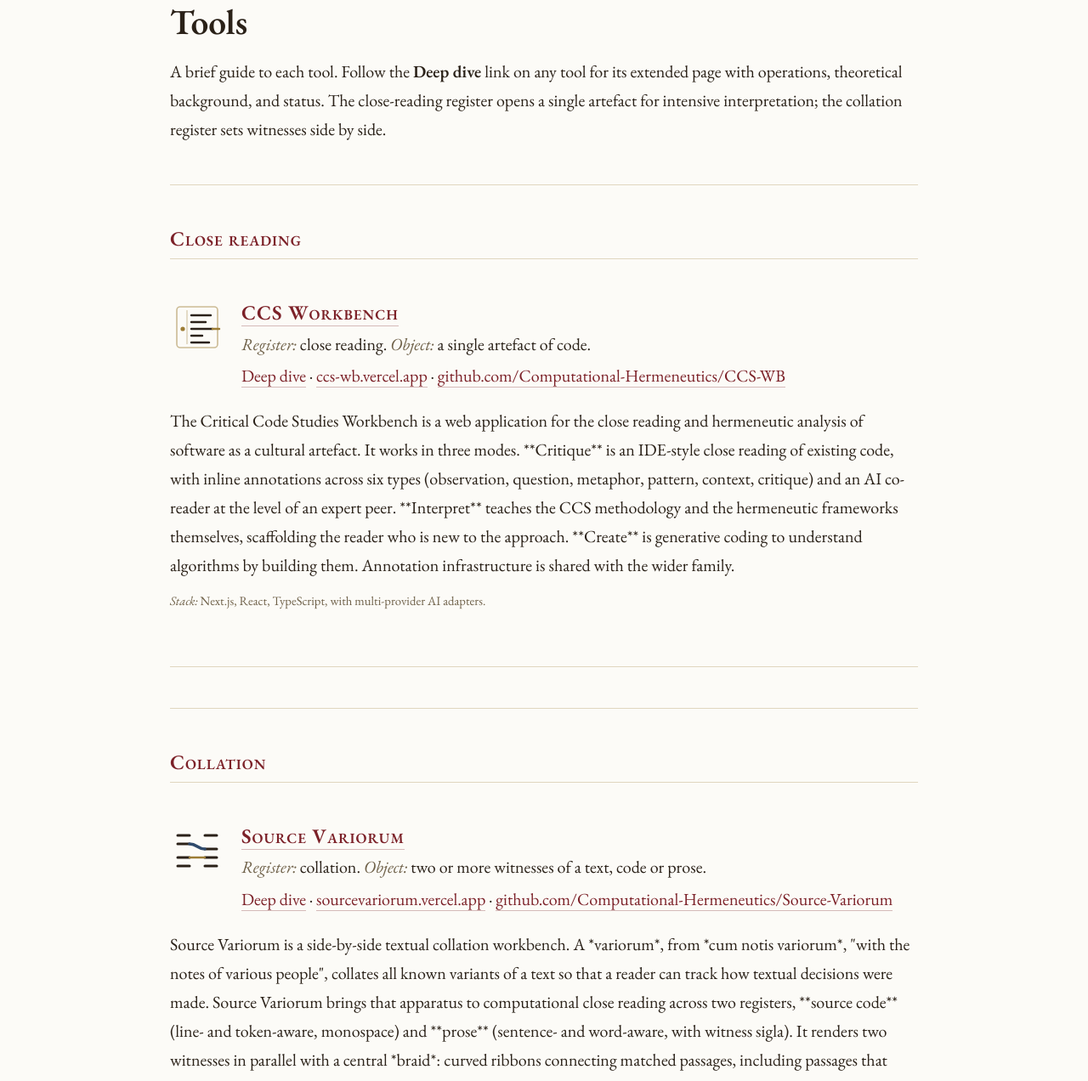
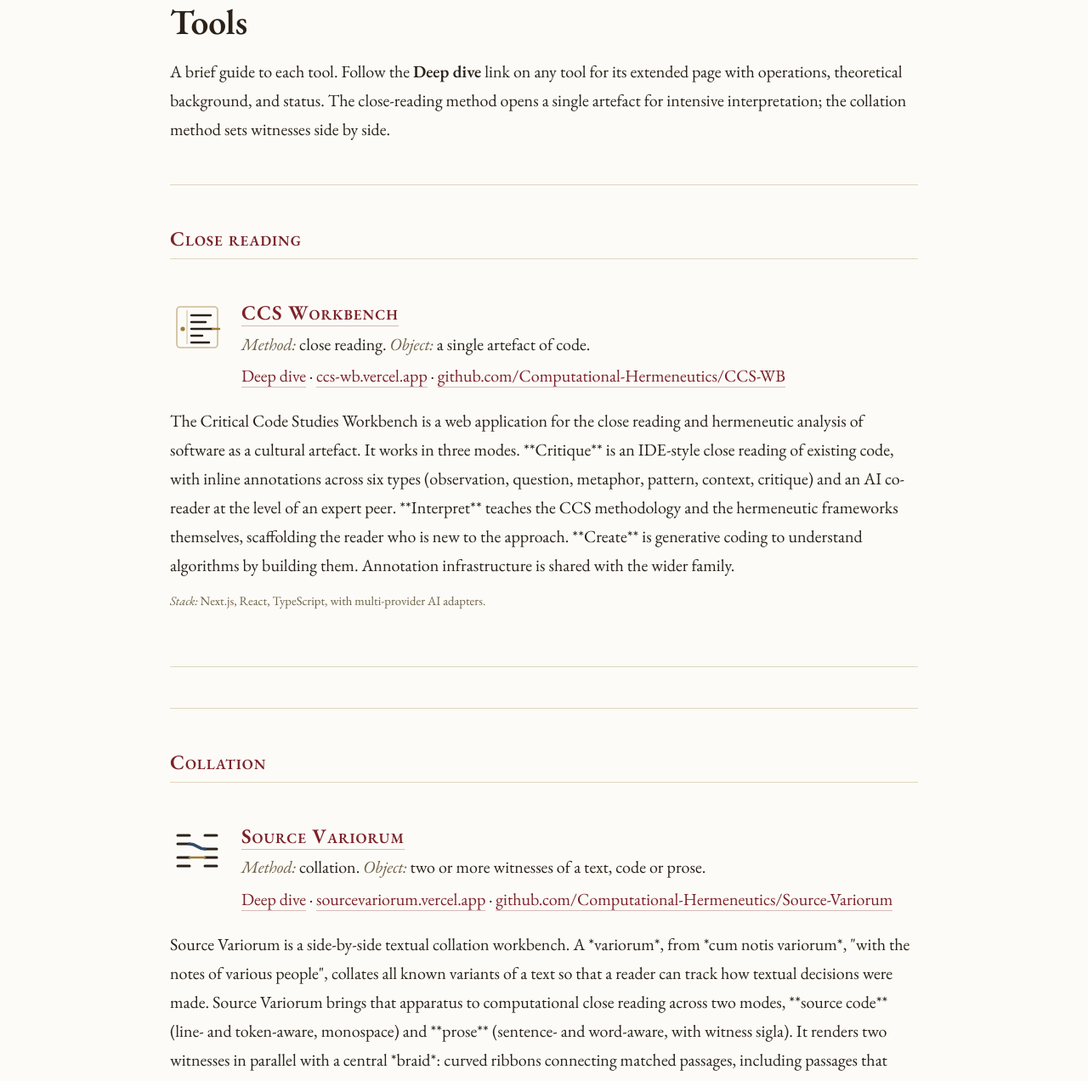
Before and after one commit to Computational-Hermeneutics/Computational-Hermeneutics.github.io, a Jekyll site: the page built from tools.md, in a window 1280 px wide. Shown: the part 154-1426 px from the top of the page at 85% size. Built offline with Jekyll 4.4.1, drawn with Linux system fonts in a browser that asks for light colours; some of the changed text lies outside the part shown.

Commit message:
Group the two tools methodologically: 'register' -> 'method' (modes kept as 'modes')
David is building methods for research, so the grouping is methodological. The
close-reading and collation groupings become methods; the source-code/prose pair
in Source Variorum becomes 'modes' (matching its Two modes section); the verb
'register' in the engine description is left intact.

```diff
--- a/assets/css/style.scss
+++ b/assets/css/style.scss
@@ -5,7 +5,7 @@
 // Light is default; dark is activated by html[data-theme="dark"].
 // Palette is that of a critical edition: aged-parchment grounds, sepia ink,
 // rubric oxblood as the primary brand and link colour, antique gold for the
-// close-reading register, and manuscript lapis for the collation register.
+// close-reading method, and manuscript lapis for the collation method.
 
 :root {
   --ch-bg: #fcfbf7;                          /* near-white, faint warmth */
@@ -16,8 +16,8 @@
   --ch-blue: #7c2128;                        /* rubric oxblood: brand and links */
   --ch-blue-hover: #9c3a36;
   --ch-blue-underline: rgba(124, 33, 40, 0.3);
-  --ch-sand: #9c7c34;                        /* antique gold, close-reading register */
-  --ch-burgundy: #2f4a6b;                    /* manuscript lapis, collation register */
+  --ch-sand: #9c7c34;                        /* antique gold, close-reading method */
+  --ch-burgundy: #2f4a6b;                    /* manuscript lapis, collation method */
   --ch-rule: #e0d6bf;                        /* soft parchment rule */
   --ch-card-shadow: 0 2px 12px rgba(80, 50, 20, 0.10);
 }
--- a/tools.md
+++ b/tools.md
@@ -5,7 +5,7 @@
 
 # Tools
 
-A brief guide to each tool. Follow the **Deep dive** link on any tool for its extended page with operations, theoretical background, and status. The close-reading register opens a single artefact for intensive interpretation; the collation register sets witnesses side by side.
+A brief guide to each tool. Follow the **Deep dive** link on any tool for its extended page with operations, theoretical background, and status. The close-reading method opens a single artefact for intensive interpretation; the collation method sets witnesses side by side.
 
 ---
 
@@ -17,7 +17,7 @@
 <img src="/assets/images/tools/ccs-wb.svg" alt="" class="tool-icon-lg">
 <div>
 <h2><a href="/tools/ccs-wb.html">CCS Workbench</a></h2>
-<p class="object"><em>Register:</em> close reading. <em>Object:</em> a single artefact of code.</p>
+<p class="object"><em>Method:</em> close reading. <em>Object:</em> a single artefact of code.</p>
 <p><a href="/tools/ccs-wb.html">Deep dive</a> · <a href="https://ccs-wb.vercel.app">ccs-wb.vercel.app</a> · <a href="https://github.com/Computational-Hermeneutics/CCS-WB">github.com/Computational-Hermeneutics/CCS-WB</a></p>
 </div>
 </div>
@@ -38,12 +38,12 @@
 <img src="/assets/images/tools/source-variorum.svg" alt="" class="tool-icon-lg">
 <div>
 <h2><a href="/tools/source-variorum.html">Source Variorum</a></h2>
-<p class="object"><em>Register:</em> collation. <em>Object:</em> two or more witnesses of a text, code or prose.</p>
+<p class="object"><em>Method:</em> collation. <em>Object:</em> two or more witnesses of a text, code or prose.</p>
 <p><a href="/tools/source-variorum.html">Deep dive</a> · <a href="https://sourcevariorum.vercel.app">sourcevariorum.vercel.app</a> · <a href="https://github.com/Computational-Hermeneutics/Source-Variorum">github.com/Computational-Hermeneutics/Source-Variorum</a></p>
 </div>
 </div>
 
-Source Variorum is a side-by-side textual collation workbench. A *variorum*, from *cum notis variorum*, "with the notes of various people", collates all known variants of a text so that a reader can track how textual decisions were made. Source Variorum brings that apparatus to computational close reading across two registers, **source code** (line- and token-aware, monospace) and **prose** (sentence- and word-aware, with witness sigla). It renders two witnesses in parallel with a central *braid*: curved ribbons connecting matched passages, including passages that have moved. The crossing of those ribbons is the analytical payload, showing at a glance where text has been added, deleted, substituted, or transposed, with an auto-generated critical apparatus listing every locus of divergence by siglum.
+Source Variorum is a side-by-side textual collation workbench. A *variorum*, from *cum notis variorum*, "with the notes of various people", collates all known variants of a text so that a reader can track how textual decisions were made. Source Variorum brings that apparatus to computational close reading across two modes, **source code** (line- and token-aware, monospace) and **prose** (sentence- and word-aware, with witness sigla). It renders two witnesses in parallel with a central *braid*: curved ribbons connecting matched passages, including passages that have moved. The crossing of those ribbons is the analytical payload, showing at a glance where text has been added, deleted, substituted, or transposed, with an auto-generated critical apparatus listing every locus of divergence by siglum.
 
 <p class="tool-meta"><em>Stack:</em> Next.js, TypeScript; auto-collation with hand-correction.</p>
 
```
Also changed, not shown: index.md (+2 -2 lines), tools/ccs-wb.md (+2 -2 lines), tools/source-variorum.md (+2 -2 lines), README.md.
